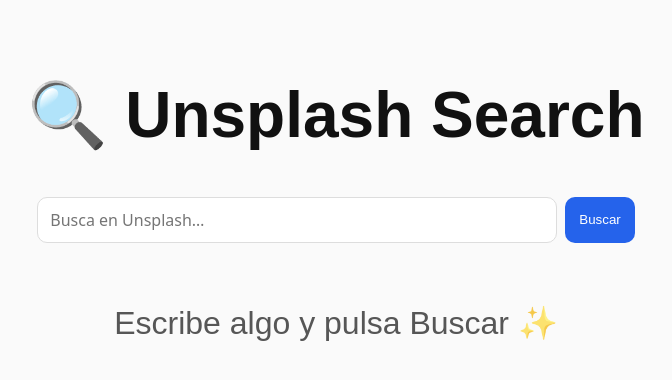
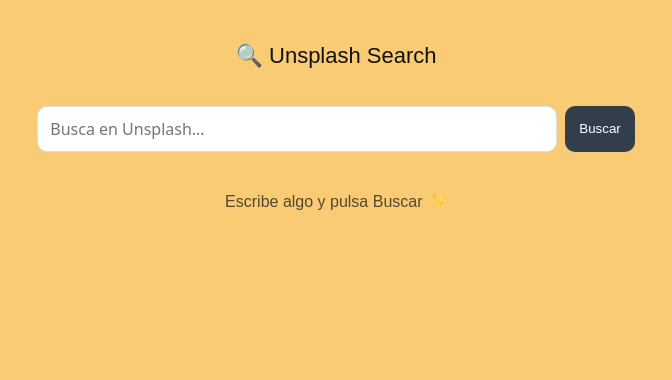
Before and after one commit to Ari-Dsgns/unsplash-searchbar-engine, a React (Vite) app: page / in a window 1280 px wide. Shown: the top 380 px of the page, without its empty margins (304-976 px from the left). Built offline with nearby package versions, Linux system fonts and the light colour scheme.

Commit message:
changes2

```diff
--- a/src/styles.css
+++ b/src/styles.css
@@ -1,8 +1,6 @@
 :root {
   font-family: "N27", sans-serif;
-  font-weight: 400;
-  font-size: 32px;
-  line-height: 1.5;
+
 }
 
 * {
@@ -11,7 +9,7 @@
 
 body {
   margin: 0;
-  background: #fafafa;
+  background: #f8cb74;
   color: #111;
   min-height: 100vh;
   display: flex;
@@ -28,6 +26,10 @@
 }
 
 h1 {
+  font-family: "N27", sans-serif;
+  font-weight: 400;
+  font-size: 22px;
+  line-height: 1.5;
   text-align: center;
   margin-bottom: 18px;
 }
@@ -54,7 +56,7 @@
   padding: 10px 14px;
   border: 0;
   border-radius: 10px;
-  background: #2563eb;
+  background: #333E4D;
   color: white;
   cursor: pointer;
 }
```
